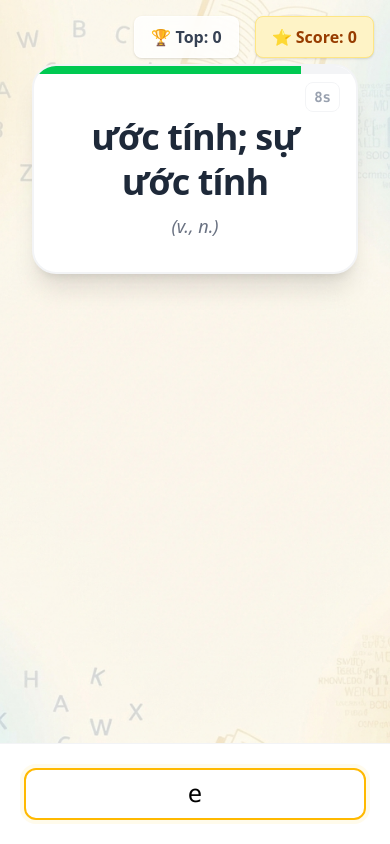
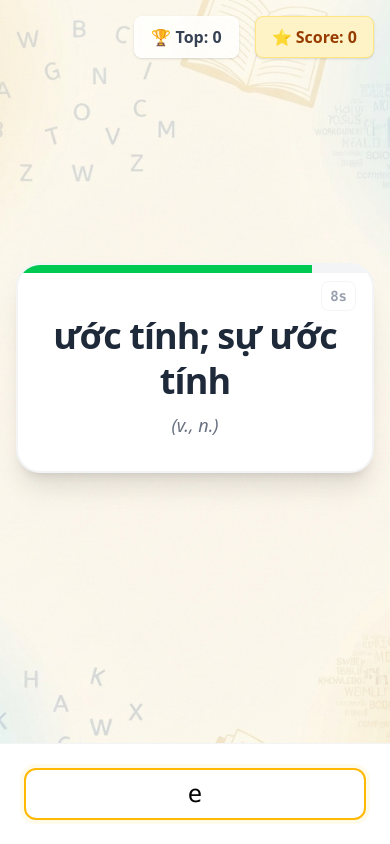
Before and after one commit to tungdt19/vocab-game, a Next.js app: page /vocab-game/ in a window 390 px wide. Both pictures are taken after a click on the button "BẮT ĐẦU". Built offline with nearby package versions, Linux system fonts and the light colour scheme.

Commit message:
Fix mobile layout (center content, reduce padding) and hide scores on IDLE

```diff
--- a/app/page.tsx
+++ b/app/page.tsx
@@ -275,6 +275,7 @@ const Page: React.FC = () => {
 
   return (
     <div className="flex flex-col h-[100dvh] overflow-hidden bg-[url('/vocab-game/background.png')] bg-cover bg-center font-sans relative">
+      {gameState.status !== GameStatus.IDLE && (
         <div className="absolute top-4 right-4 z-10 flex gap-4">
           <div className="bg-white/80 backdrop-blur px-4 py-2 rounded-lg shadow-sm font-bold text-gray-700 border border-white/50">
             🏆 Top: {highScore}
@@ -283,8 +284,9 @@ const Page: React.FC = () => {
             ⭐ Score: {gameState.score}
           </div>
         </div>
+      )}
 
-      <main className="flex-grow flex flex-col items-center justify-start pt-8 pb-4 relative w-full overflow-y-auto min-h-0">
+      <main className="flex-grow flex flex-col items-center justify-center pt-2 md:pt-8 pb-4 relative w-full overflow-y-auto min-h-0">
         {gameState.status === GameStatus.IDLE && (
           <div className="text-center space-y-6 animate-in zoom-in duration-500 p-8">
             <h1 className="text-6xl font-black text-amber-500 tracking-tighter drop-shadow-sm">
--- a/components/WordDisplay.tsx
+++ b/components/WordDisplay.tsx
@@ -18,7 +18,7 @@ const WordDisplay: React.FC<WordDisplayProps> = ({ word, timeLeft, totalTime })
     if (progressPercent < 30) progressColor = "bg-red-500"
 
     return (
-        <div className="flex flex-col items-center justify-center w-full max-w-md mx-auto p-8 animate-in zoom-in duration-300">
+        <div className="flex flex-col items-center justify-center w-full max-w-md mx-auto p-4 md:p-8 animate-in zoom-in duration-300">
             {/* Word Card */}
             <div className="w-full bg-white rounded-3xl shadow-xl border-2 border-gray-100 p-8 text-center relative overflow-hidden">
 
```
Lines whose indentation alone changed are shown as unchanged.
